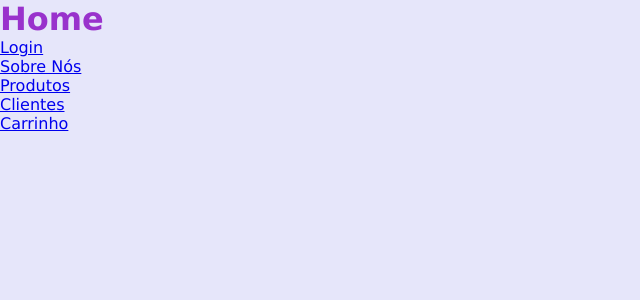
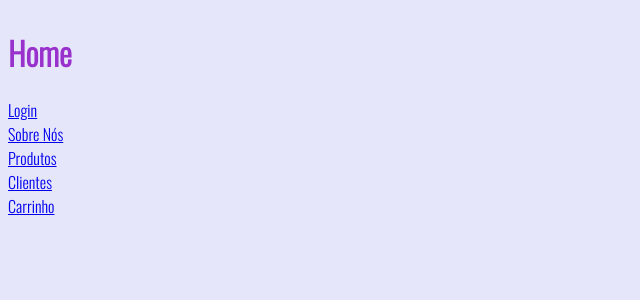
Before and after one commit to luizamarins/trabalho_final_react, a React (Create React App) app: page / in a window 1280 px wide. Shown: the top 300 px of the page, without its empty margins (0-640 px from the left). Built offline with nearby package versions, Linux system fonts and the light colour scheme.

Commit message:
alteracao de fonte e margem

```diff
--- a/public/index.html
+++ b/public/index.html
@@ -26,7 +26,7 @@
     -->
     <link href="https://fonts.googleapis.com/css2?family=Oswald:wght@300&display=swap" rel="stylesheet">
 
-    <title>BibliApp</title>
+    <title>BibliOn</title>
   </head>
   <body>
     <noscript>You need to enable JavaScript to run this app.</noscript>
--- a/src/styles/global.js
+++ b/src/styles/global.js
@@ -4,7 +4,7 @@ export const GlobalStyle = createGlobalStyle`
     //pode colocar todo o css que por padrão a minha api já tenha
 
     *{
-        margin: 0;
+        margin: 5;
         padding: 0;
         box-sizing: border-box;
         background-color: lavender;
@@ -27,7 +27,7 @@ export const GlobalStyle = createGlobalStyle`
     }
 
     body, input, textarea, button {
-        font-family: Verdana, Geneva, Tahoma, sans-serif;
+        font-family: Oswald;
         font-size: 1rem; //16px
     }
 
```
